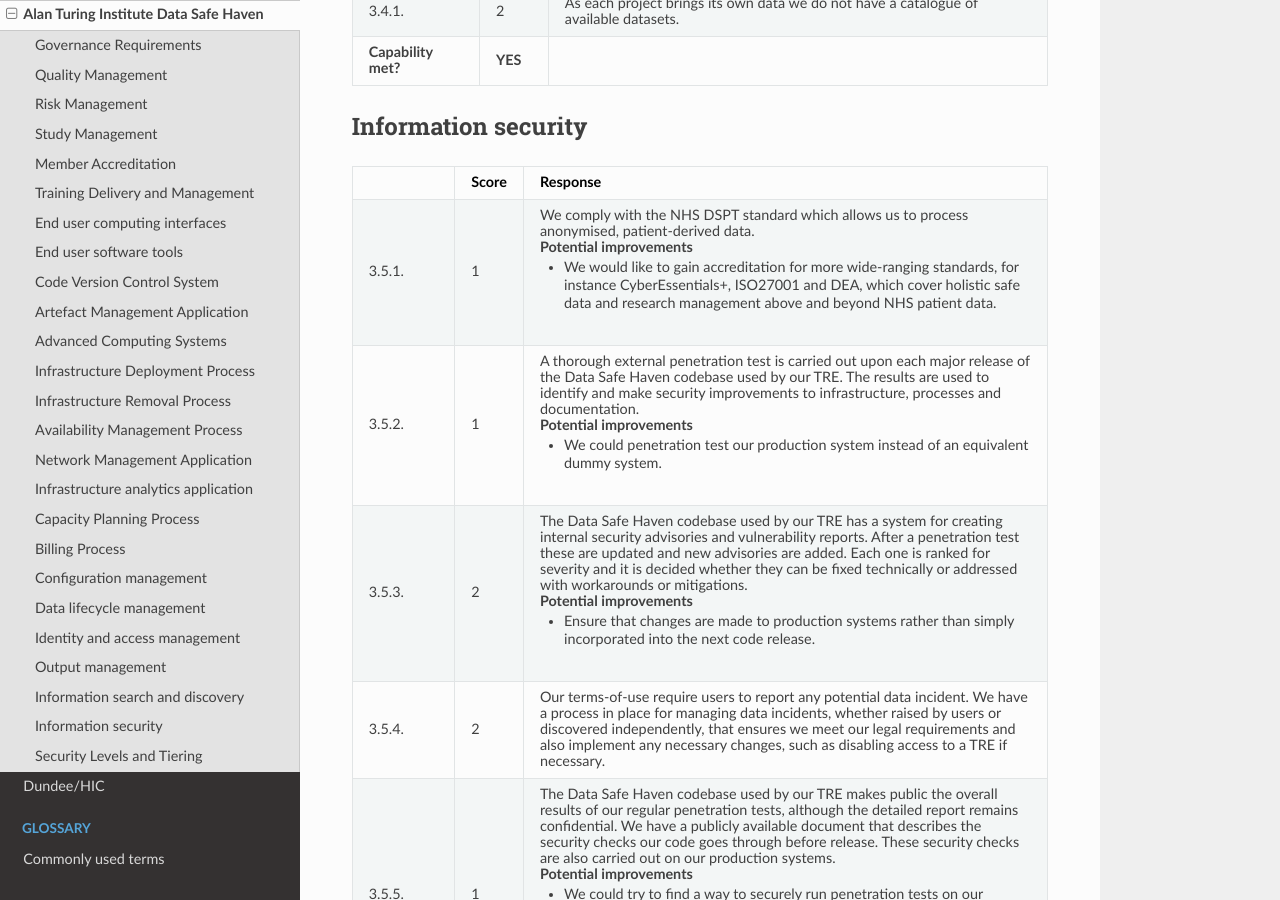
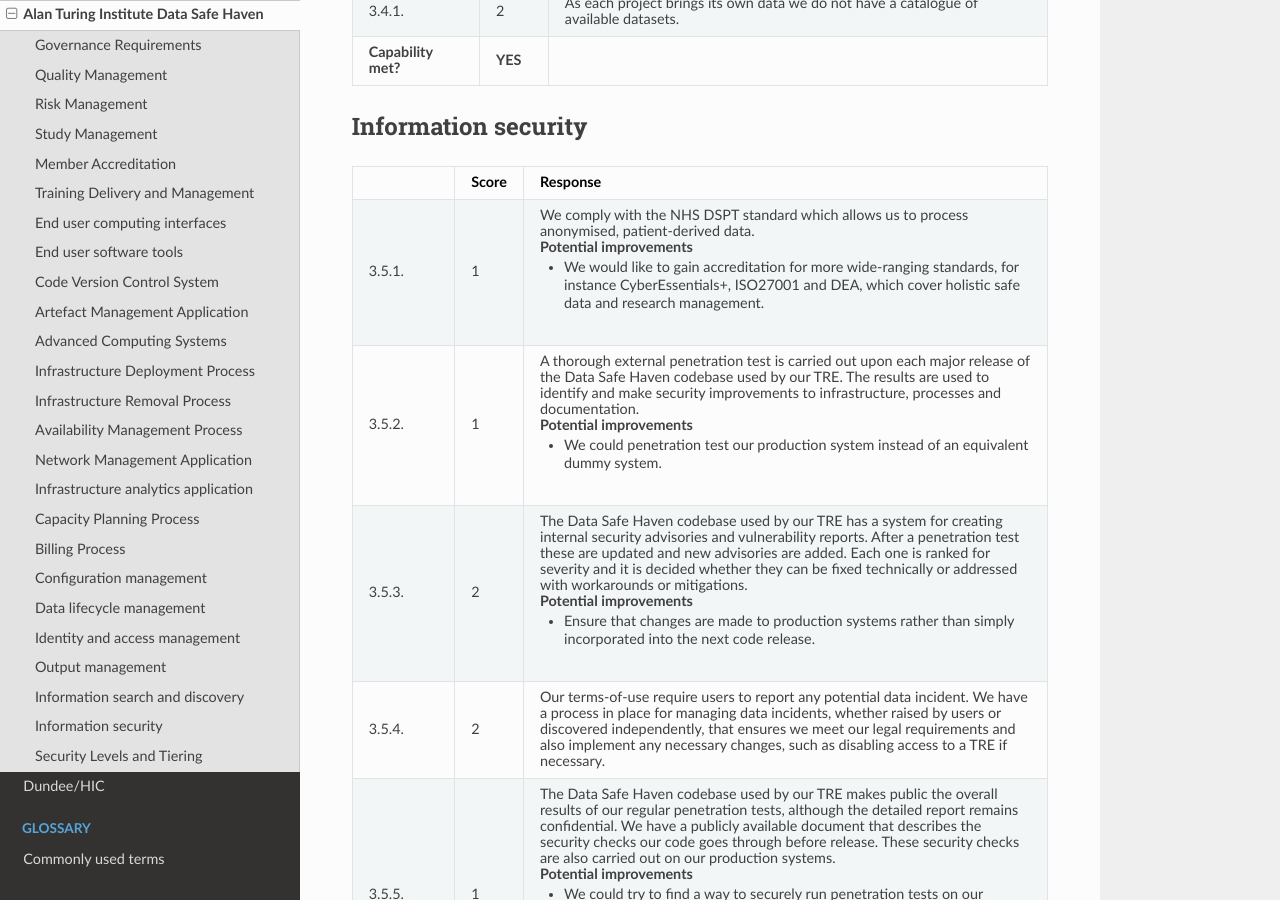
Before and after one commit to sa-tre/satre-specification, a Sphinx documentation site: the page built from docs/source/evaluations/alan_turing_institute.md, in a window 1280 px wide and 900 px high, scrolled down 18114 px. Built offline with Sphinx 7.4.7 and the Read the Docs theme 2.0.0, drawn with Linux system fonts in a browser that asks for light colours.

Commit message:
Reword description of standards

```diff
--- a/docs/source/evaluations/alan_turing_institute.md
+++ b/docs/source/evaluations/alan_turing_institute.md
@@ -914,7 +914,7 @@
   - 1
   - We comply with the NHS DSPT standard which allows us to process anonymised, patient-derived data.
     #### Potential improvements
-    - We would like to gain accreditation for more wide-ranging standards, for instance CyberEssentials+, ISO27001 and DEA, which cover holistic safe data and research management above and beyond NHS patient data.
+    - We would like to gain accreditation for more wide-ranging standards, for instance CyberEssentials+, ISO27001 and DEA, which cover holistic safe data and research management.
 * - 3.5.2.
   - 1
   - A thorough external penetration test is carried out upon each major release of the Data Safe Haven codebase used by our TRE.
```
